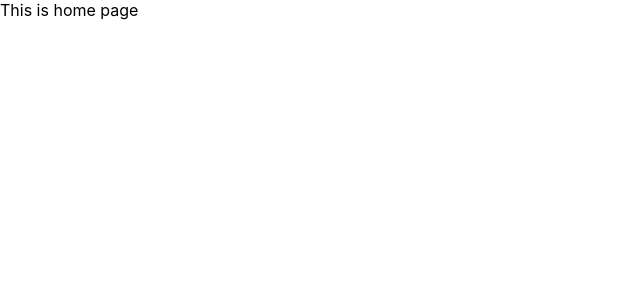
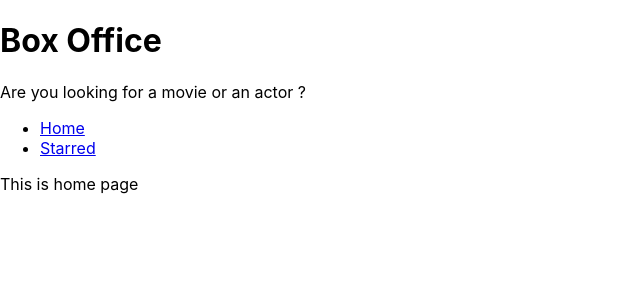
Before and after one commit to adityachaudhari911/box-office, a React (Create React App) app: page / in a window 1280 px wide. Shown: the top 300 px of the page, without its empty margins (0-640 px from the left). Built offline with nearby package versions, Linux system fonts and the light colour scheme.

Commit message:
added layout and displayed title

```diff
--- a/src/App.js
+++ b/src/App.js
@@ -1,16 +1,18 @@
 import React from 'react';
 import { Switch, Route } from 'react-router-dom';
+import Home from './pages/Home';
+import Starred from './pages/Starred';
 
 function App() {
   return (
     <Switch>
       <Route exact path="/">
-        This is home page
+        <Home />{' '}
       </Route>
       <Route exact path="/starred">
-        This is starred page
+        <Starred />{' '}
       </Route>
-      <Route>This is 404 page</Route>
+      <Route>Page not Found</Route>
     </Switch>
   );
 }
--- /dev/null
+++ b/src/components/MainPageLayout.js
@@ -0,0 +1,18 @@
+import React from 'react';
+import Navs from './Navs';
+import Title from './Title';
+
+const MainPageLayout = ({ children }) => {
+  return (
+    <div>
+      <Title
+        title="Box Office"
+        subtitle="Are you looking for a movie or an actor ?"
+      />
+      <Navs />
+      {children}
+    </div>
+  );
+};
+
+export default MainPageLayout;
--- /dev/null
+++ b/src/components/Navs.js
@@ -0,0 +1,23 @@
+import React from 'react';
+import { Link } from 'react-router-dom';
+
+const LINKS = [
+  { to: '/', text: 'Home' },
+  { to: '/starred', text: 'Starred' },
+];
+
+const Navs = () => {
+  return (
+    <div>
+      <ul>
+        {LINKS.map(item => (
+          <li key={item}>
+            <Link to={item.to}>{item.text}</Link>
+          </li>
+        ))}
+      </ul>
+    </div>
+  );
+};
+
+export default Navs;
--- /dev/null
+++ b/src/components/Title.js
@@ -0,0 +1,12 @@
+import React from 'react';
+
+const Title = ({ title, subtitle }) => {
+  return (
+    <div>
+      <h1>{title}</h1>
+      <p>{subtitle}</p>
+    </div>
+  );
+};
+
+export default Title;
--- /dev/null
+++ b/src/pages/Home.js
@@ -0,0 +1,8 @@
+import React from 'react';
+import MainPageLayout from '../components/MainPageLayout';
+
+const Home = () => {
+  return <MainPageLayout>This is home page</MainPageLayout>;
+};
+
+export default Home;
--- /dev/null
+++ b/src/pages/Starred.js
@@ -0,0 +1,8 @@
+import React from 'react';
+import MainPageLayout from '../components/MainPageLayout';
+
+const Starred = () => {
+  return <MainPageLayout>This is starred page</MainPageLayout>;
+};
+
+export default Starred;
```
